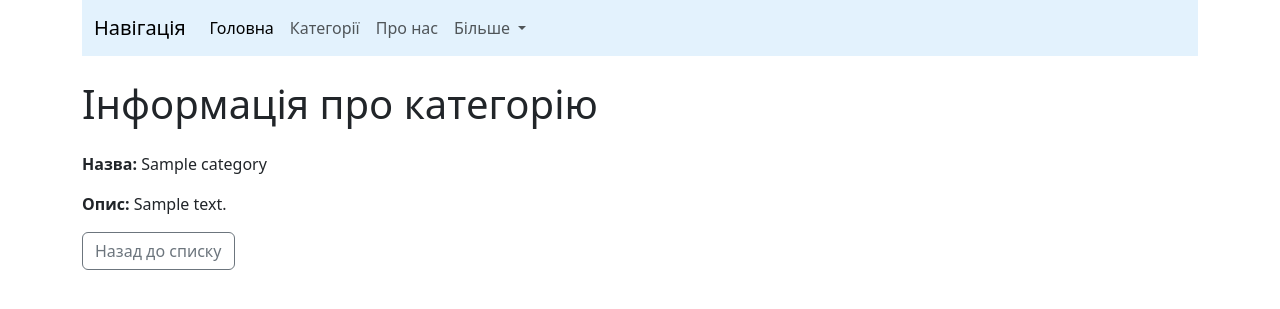
After one commit to Elater35/Bookshelf, a Django app: page /category/1/ in a window 1280 px wide. The commit adds this page. Shown: the top 309 px of the page. Run offline with Django 5.2, Linux system fonts and the light colour scheme; tables that the repository leaves empty hold one stand-in row (values such as "Sample post").

Commit message:
Деталізація та класи відображення замість функцій для Category

```diff
--- a/books/models.py
+++ b/books/models.py
@@ -3,6 +3,7 @@ from django.db import models
 
 class Category(models.Model):
     name = models.CharField(max_length=100, unique=True, verbose_name="Назва категорії")
+    description = models.TextField(null=True, blank=True, verbose_name="Опис категорії")
     slug = models.SlugField(max_length=100, unique=True, verbose_name="URL-слаг")
 
     def __str__(self) -> str:
--- /dev/null
+++ b/books/templates/books/category_detail.html
@@ -0,0 +1,16 @@
+{% extends "base.html" %}
+{% block title %}Категорія{% endblock %}
+
+{% block content %}
+<h1 class="my-4">Інформація про категорію</h1>
+<div class="row">
+    <div class="col">
+        <p><strong>Назва:</strong> {{ object.name }}</p>
+        <p><strong>Опис:</strong> {{ object.description }}</p>
+    </div>
+</div>
+
+<a href="{% url 'books:category' %}" class="btn btn-outline-secondary">
+    Назад до списку
+</a>
+{% endblock %}
--- a/books/urls.py
+++ b/books/urls.py
@@ -1,7 +1,8 @@
 from django.urls import path
-from books.views import home, index
+from books.views import *
 
 urlpatterns = [
     path('', index, name='index'),
-    path('category/', home, name='category'),
+    path('category/', CategoryListView.as_view(), name='category'),
+    path('category/<int:pk>/', CategoryDetailView.as_view(), name='category_detail'),
 ]
--- a/books/views.py
+++ b/books/views.py
@@ -1,11 +1,26 @@
 from django.http import HttpResponse
-from django.shortcuts import render
+from django.shortcuts import render, get_object_or_404
+from django.views.generic import ListView, DetailView
 from books.models import Category, Book
 
-def home(request):
+def home(request, pk=None):
+    if pk:
+        category = get_object_or_404(Category, id=pk)
+        context = {'object': category}
+        return render(request, 'books/category_detail.html', context)
+
     qs = Category.objects.all()
     context = {'object_list': qs}
     return render(request, 'books/categories.html', context)
 
 def index(request):
     return render(request, 'index.html')
+
+
+class CategoryListView(ListView):
+    model = Category
+    template_name = 'books/categories.html'
+
+class CategoryDetailView(DetailView):
+    model = Category
+    template_name = 'books/category_detail.html'
```
Also changed, not shown: books/templates/books/categories.html (+6 -2 lines).
